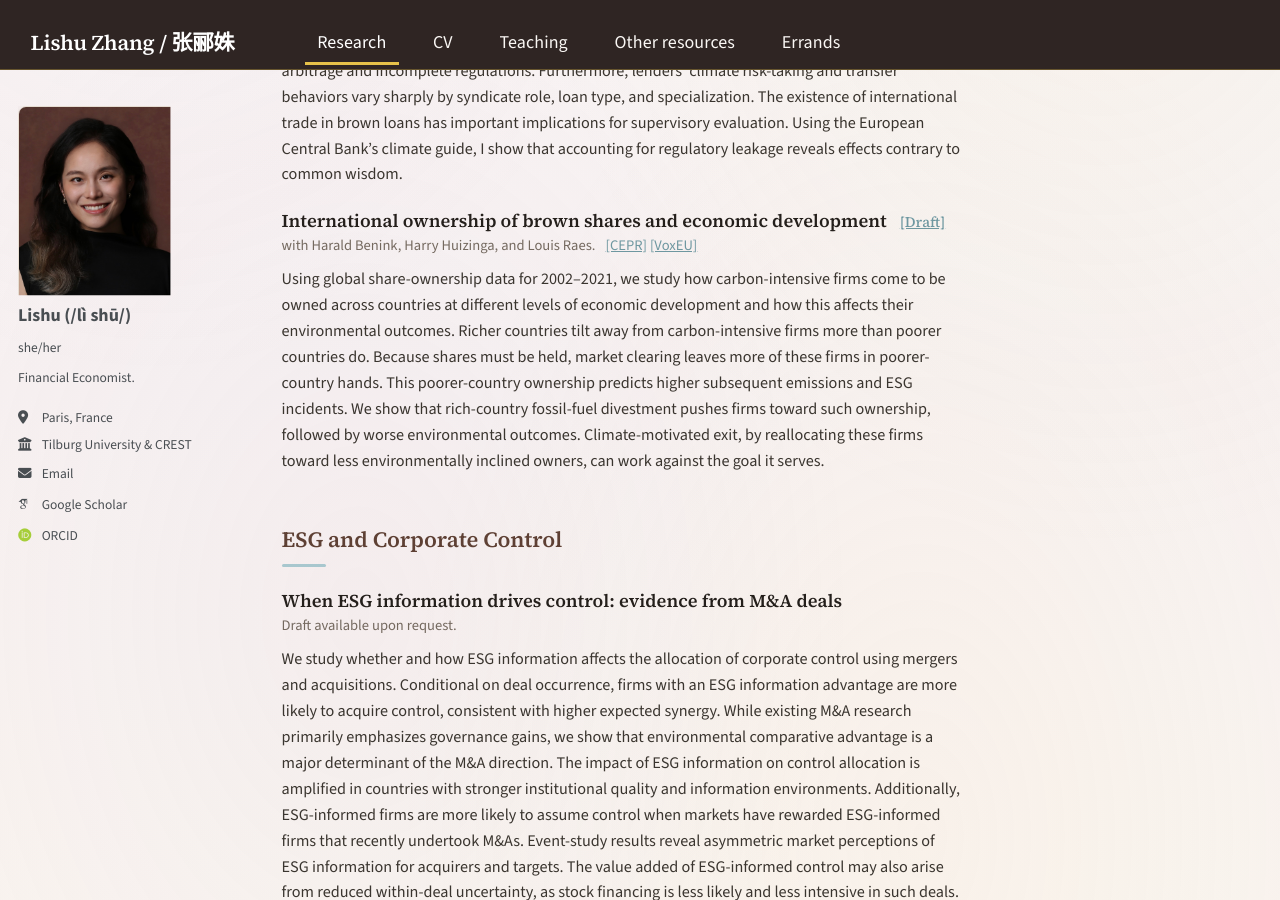
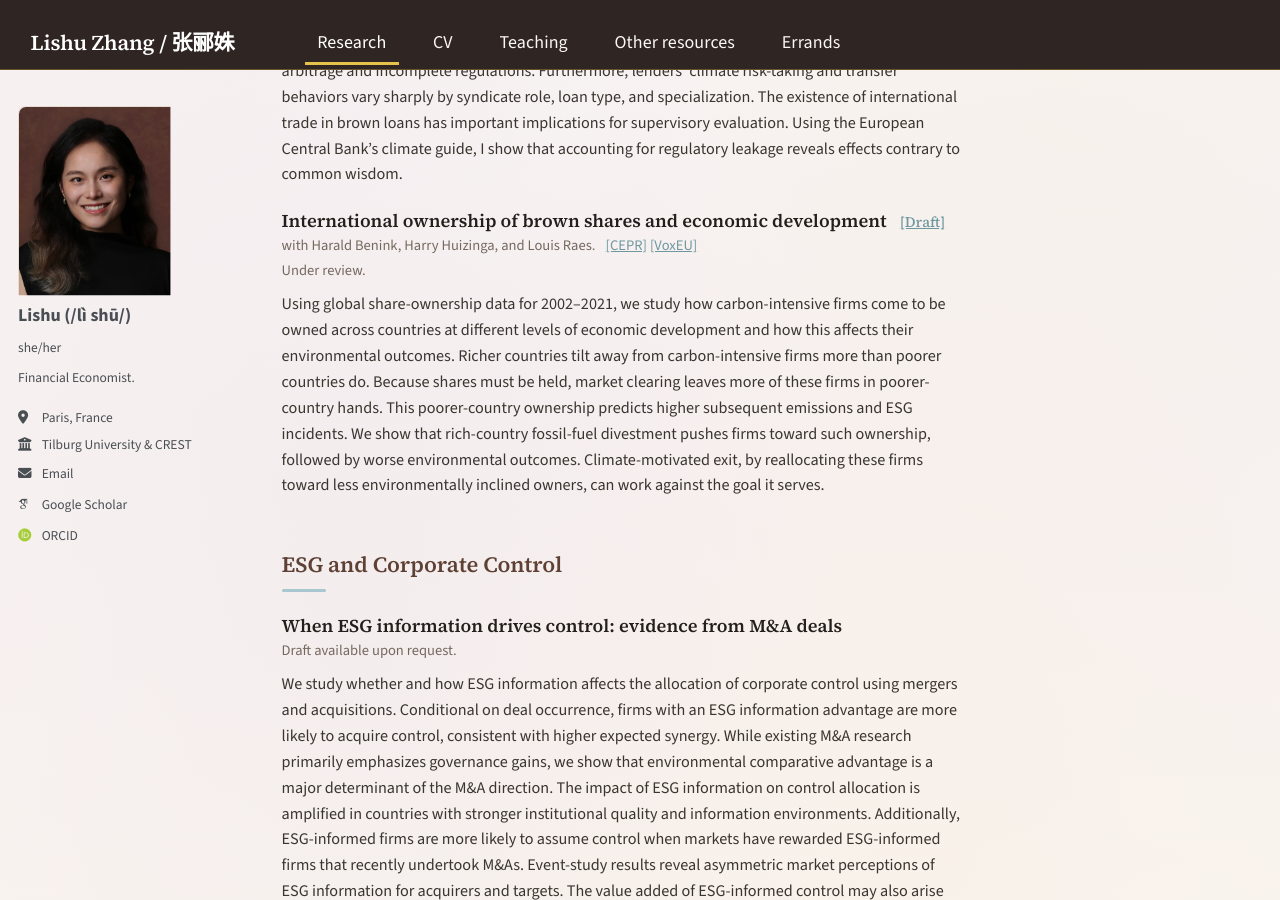
Before and after one commit to LishuZ/LishuZ.github.io, a Jekyll site: the page built from _pages/research.md, in a window 1280 px wide and 900 px high, scrolled down 691 px. Built offline with Jekyll 4.4.1, drawn with Linux system fonts in a browser that asks for light colours; some web fonts are replaced.

Commit message:
Mark brown shares paper under review

```diff
--- a/_pages/research.md
+++ b/_pages/research.md
@@ -72,6 +72,9 @@ I develop a novel measure of carbon sensitivity in lending to assess reductions
 with Harald Benink, Harry Huizinga, and Louis Raes. &ensp;<a href="https://cepr.org/publications/dp18856">[CEPR]</a> <a href="https://cepr.org/voxeu/columns/international-trade-brown-shares-and-economic-development">[VoxEU]</a>
 {: .paper-meta}
 
+Under review.
+{: .paper-meta}
+
 Using global share-ownership data for 2002--2021, we study how carbon-intensive firms come to be owned across countries at different levels of economic development and how this affects their environmental outcomes. Richer countries tilt away from carbon-intensive firms more than poorer countries do. Because shares must be held, market clearing leaves more of these firms in poorer-country hands. This poorer-country ownership predicts higher subsequent emissions and ESG incidents. We show that rich-country fossil-fuel divestment pushes firms toward such ownership, followed by worse environmental outcomes. Climate-motivated exit, by reallocating these firms toward less environmentally inclined owners, can work against the goal it serves.
 {: .abstract}
 
```
